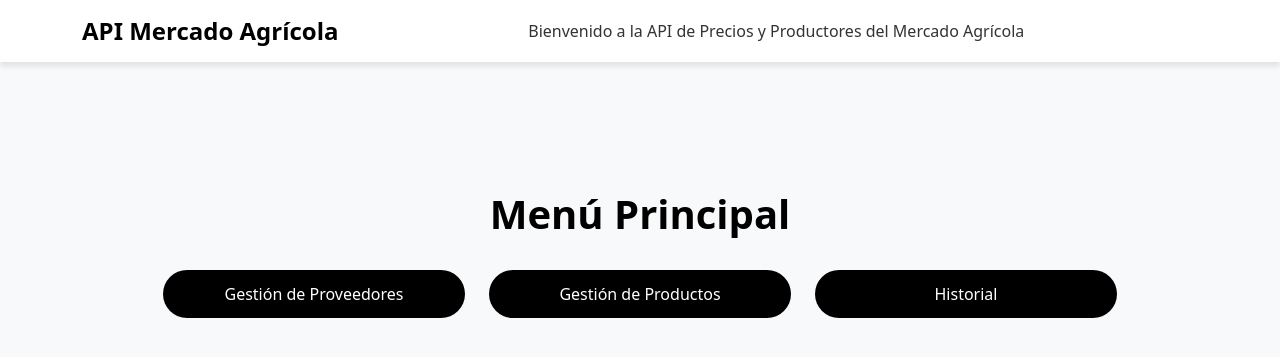
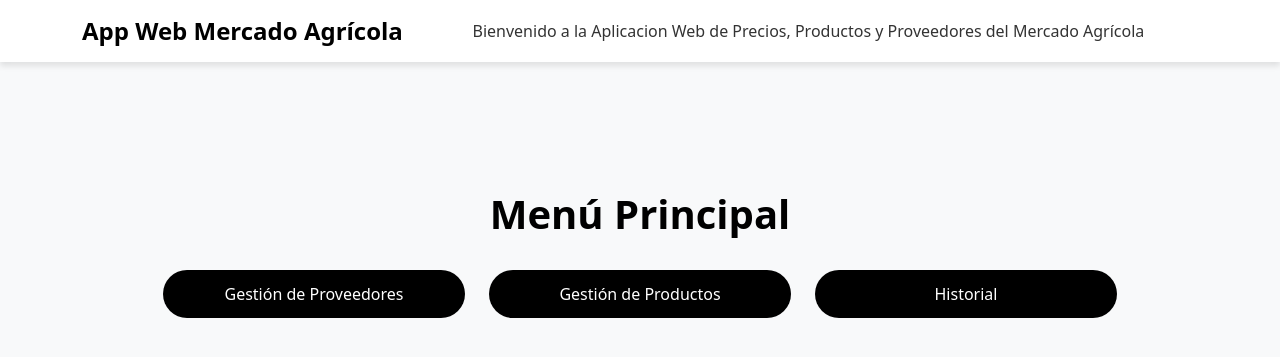
Before and after one commit to xangelmex11/PruebaWeb, a Flask app: page / in a window 1280 px wide. Shown: the top 357 px of the page. Run offline with Flask 3, Linux system fonts and the light colour scheme; some libraries are stand-ins or nearby versions.

Commit message:
Update menu.html

```diff
--- a/templates/menu.html
+++ b/templates/menu.html
@@ -51,13 +51,13 @@
     <!-- Barra de Navegación -->
     <nav class="navbar navbar-expand-lg">
         <div class="container">
-            <a class="navbar-brand">API Mercado Agrícola</a>
+            <a class="navbar-brand">App Web Mercado Agrícola</a>
             <button class="navbar-toggler" type="button" data-bs-toggle="collapse" data-bs-target="#navbarNav" aria-controls="navbarNav" aria-expanded="false" aria-label="Toggle navigation">
                 <span class="navbar-toggler-icon"></span>
             </button>
             <div class="collapse navbar-collapse justify-content-center" id="navbarNav">
                 <span class="navbar-text text-center">
-                    Bienvenido a la API de Precios y Productores del Mercado Agrícola
+                    Bienvenido a la Aplicacion Web de Precios, Productos y Proveedores del Mercado Agrícola
                 </span>
             </div>
         </div>
```
